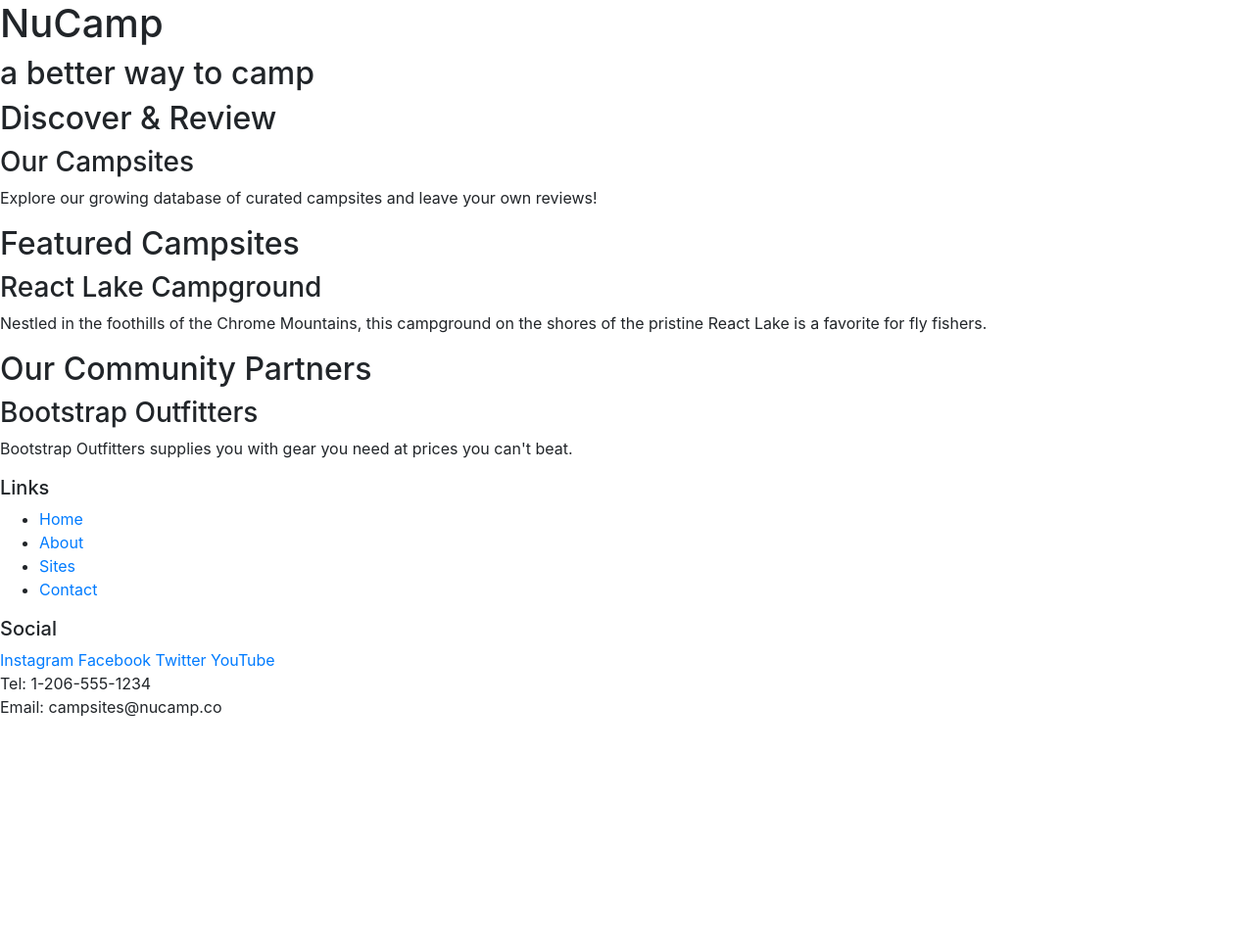
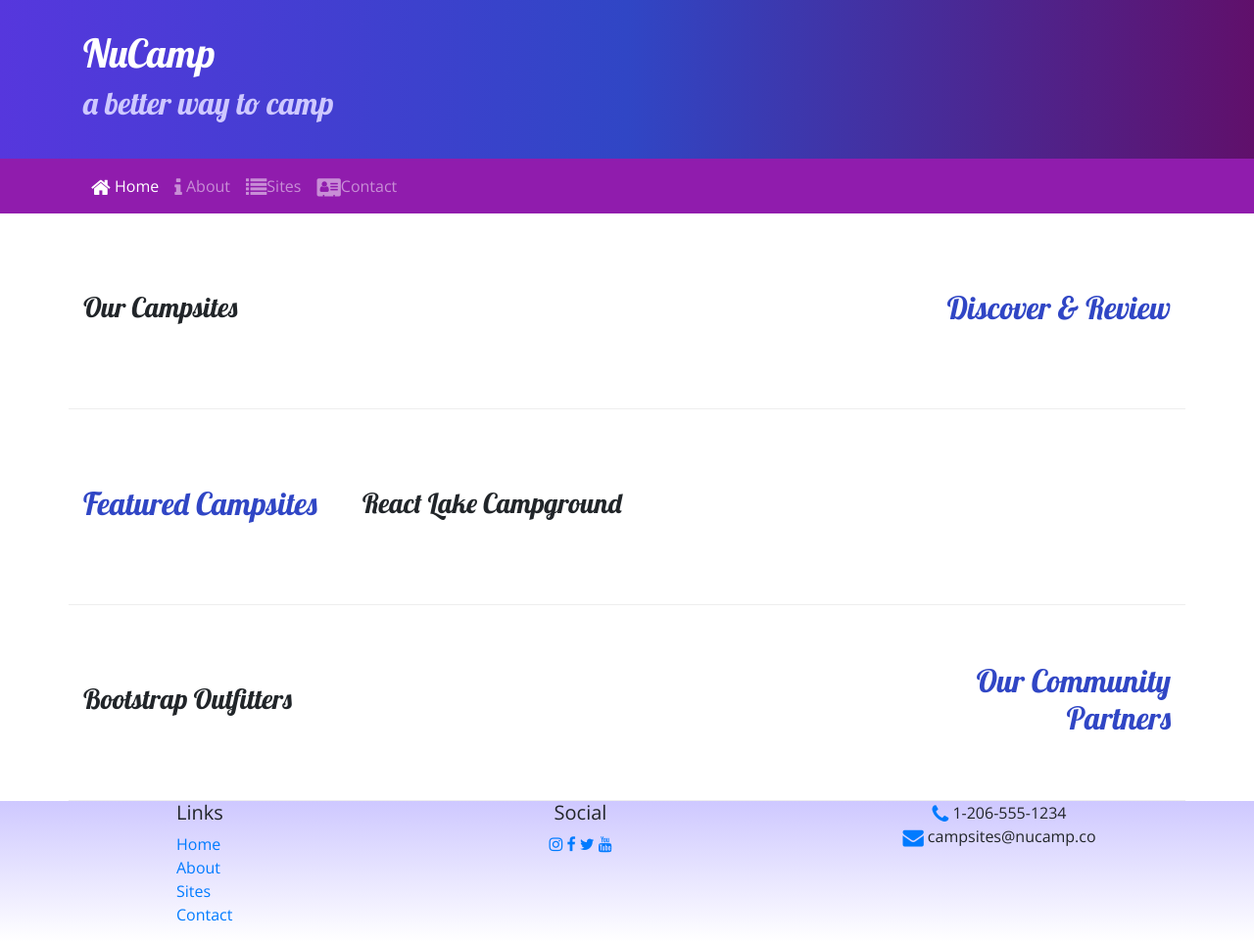
Before and after one commit to JosephKasaji/Nucampsite, a website: page index.html in a window 1280 px wide. Shown: the whole page at 98% size. Before the commit the page ends 800 px from the top, so only its background shows below. Drawn offline with nearby package versions, Linux system fonts and the light colour scheme.

Commit message:
Add font awesome.

```diff
--- /dev/null
+++ b/css/styles.css
@@ -0,0 +1,35 @@
+body {
+    font-family: "Open Sans", sans-serif;
+}
+
+h1, h2, h3 {
+    font-family: "Lobster", cursive;
+}
+
+h2 {
+    color: #3046C5;
+}
+
+header h2 {
+    color: #CEC8FF;
+}
+
+footer {
+    background-image: linear-gradient(#CEC8FF, white);
+}
+
+.jumbotron {
+    padding: 30px;
+    margin: 0;
+    background-image: linear-gradient(to right, #5637DD, #3046C5, #60106B);
+    color: white;
+}
+
+.row-content {
+    padding: 50px 0;
+    border-bottom: 1px ridge;
+    min-height: 200px;
+}
+.navbar {
+    background-color: #901CAD;
+}
--- a/index.html
+++ b/index.html
@@ -1,72 +1,103 @@
 <!DOCTYPE html>
 <html lang="en">
-
     <head>
         <!-- Required meta tags always come first -->
         <meta charset="utf-8" />
         <meta name="viewport" content="width=device-width, initial-scale=1" />
-
         <!-- Bootstrap CSS -->
         <link rel="stylesheet" href="node_modules/bootstrap/dist/css/bootstrap.min.css" />
-
+        <!-- Additional CSS must be placed after Bootstrap CSS -->
+        <link rel="stylesheet" href="https://fonts.googleapis.com/css?family=Lobster%7COpen+Sans" />
+        <link rel="stylesheet" href="css/styles.css" />
+        <link rel="stylesheet" href="node_modules/font-awesome/css/font-awesome.min.css" />
         <title>NuCamp: A Better Way To Camp</title>
     </head>
 
+
 <body>
-
-    <header>
-        <div>
+    <header class="jumbotron jumbotron-fluid">
+        <div class="container">
+            <div class="row">
+                <div class="col">
                     <h1>NuCamp</h1>
                     <h2>a better way to camp</h2>
                 </div>
+            </div>
+        </div>
     </header>
-
-    <div>
-        <h2>Discover & Review</h2>
+    <nav class="navbar navbar-expand-sm navbar-dark sticky-top">
+        <div class="container">
+                <button class="navbar-toggler ml-auto" type="button" data-toggle="collapse" data-target="#nucampNavbar">
+                    <span class="navbar-toggler-icon"></span>
+                </button>
+                <div class="collapse navbar-collapse" id="nucampNavbar">
+                    <ul class="navbar-nav">
+                        <li class="nav-item active"><a class="nav-link" href="#"><i class="fa fa-home fa-lg"></i>   Home</a></li>
+                        <li class="nav-item"><a class="nav-link" href="aboutus.html"><i class="fa fa-info fa-lg"></i> About</a></li>
+                        <li class="nav-item"><a class="nav-link" href="#"><i class="fa fa-list fa-lg"></i>Sites</a></li>
+                        <li class="nav-item"><a class="nav-link" href="#"><i class="fa fa-address-card fa-lg"></i>Contact</a></li>
+                    </ul>
+                </div>
+            </div>
+    </nav>
+    <div class="container">
+        <div class="row row-content align-items-center">
+            <div class="col-sm-4 order-sm-last col-md-3">
+                <h2 class="text-sm-right">Discover & Review</h2>
+            </div>
+            <div class="col">
                 <h3>Our Campsites</h3>
-        <p>Explore our growing database of curated campsites and leave your own reviews!</p>
+                <p class="d-none d- sm-block">Explore our growing database of curated campsites and leave your own reviews!</p>
             </div>
-
-    <div>
+        </div>
+        <div class="row row-content align-items-center">
+            <div class="col-sm-4 col-md-3">
                 <h2>Featured Campsites</h2>
+            </div>
+            <div class="col">
                 <h3>React Lake Campground</h3>
-        <p>Nestled in the foothills of the Chrome Mountains, this campground on the shores of the pristine React Lake is a favorite for fly fishers.</p>
+                <p class="d-none d- sm-block">Nestled in the foothills of the Chrome Mountains, this campground on the shores of the pristine React Lake is a favorite for fly fishers.</p>
             </div>
-
-    <div>
-        <h2>Our Community Partners</h2>
+        </div>
+        <div class="row row-content align-items-center">
+            <div class="col-sm-4 order-sm-last col-md-3">
+                <h2 class="text-sm-right">Our Community Partners</h2>
+            </div>
+            <div class="col">
                 <h3>Bootstrap Outfitters</h3>
-        <p>Bootstrap Outfitters supplies you with gear you need at prices you can't beat.</p>
+                <p class="d-none d- sm-block">Bootstrap Outfitters supplies you with the gear you need at prices you can't beat.</p>
             </div>
-
+        </div>
+    </div>
     <footer>
-        <div>
+        <div class="container">
+            <div class="row">
+                <div class="col-4 col-sm-2 offset-1">
                     <h5>Links</h5>
-            <ul>
+                    <ul class="list-unstyled">
                         <li><a href="#">Home</a></li>
-                <li><a href="#">About</a></li>
+                        <li><a href="aboutus.html">About</a></li>
                         <li><a href="#">Sites</a></li>
                         <li><a href="#">Contact</a></li>
                     </ul>
                 </div>
-        <div>
+                <div class="col-6 col-sm-5 text-center">
                     <h5>Social</h5>
-            <a href="http://instagram.com/">Instagram</a>
-            <a href="http://facebook.com/">Facebook</a>
-            <a href="http://twitter.com/">Twitter</a>
-            <a href="http://youtube.com/">YouTube</a>
+                    <a href="http://instagram.com/"><i class="fa fa-instagram"></i></a>
+                    <a href="http://facebook.com/"><i class="fa fa-facebook"></i></a>
+                    <a href="http://twitter.com/"><i class="fa fa-twitter"></i></a>
+                    <a href="http://youtube.com/"><i class="fa fa-youtube"></i></a>
                 </div>
-        <div>
-            Tel: 1-206-555-1234<br />
-            Email: campsites@nucamp.co
+                <div class="col-sm-4 text-center">
+                    <i class="fa fa-phone fa-lg text-primary"></i> 1-206-555-1234<br />
+                    <i class="fa fa-envelope fa-lg text-primary"></i> campsites@nucamp.co
+                </div>
+            </div>
         </div>
     </footer>
-
         <!-- jQuery must come first, then Popper.js, then the Bootstrap JavaScript plugins.-->
         <script src="node_modules/jquery/dist/jquery.slim.min.js"></script>
         <script src="node_modules/popper.js/dist/umd/popper.min.js"></script>
         <script src="node_modules/bootstrap/dist/js/bootstrap.min.js"></script>
-
 </body>
-
 </html>
--- a/package.json
+++ b/package.json
@@ -15,6 +15,7 @@
   },
   "dependencies": {
     "bootstrap": "^4.5.2",
+    "font-awesome": "^4.7.0",
     "jquery": "^3.5.1",
     "popper.js": "^1.16.1"
   }
```
Also changed, not shown: aboutus.html (added, +121 -0 lines), 2 other files. Lines whose indentation alone changed are shown as unchanged.
